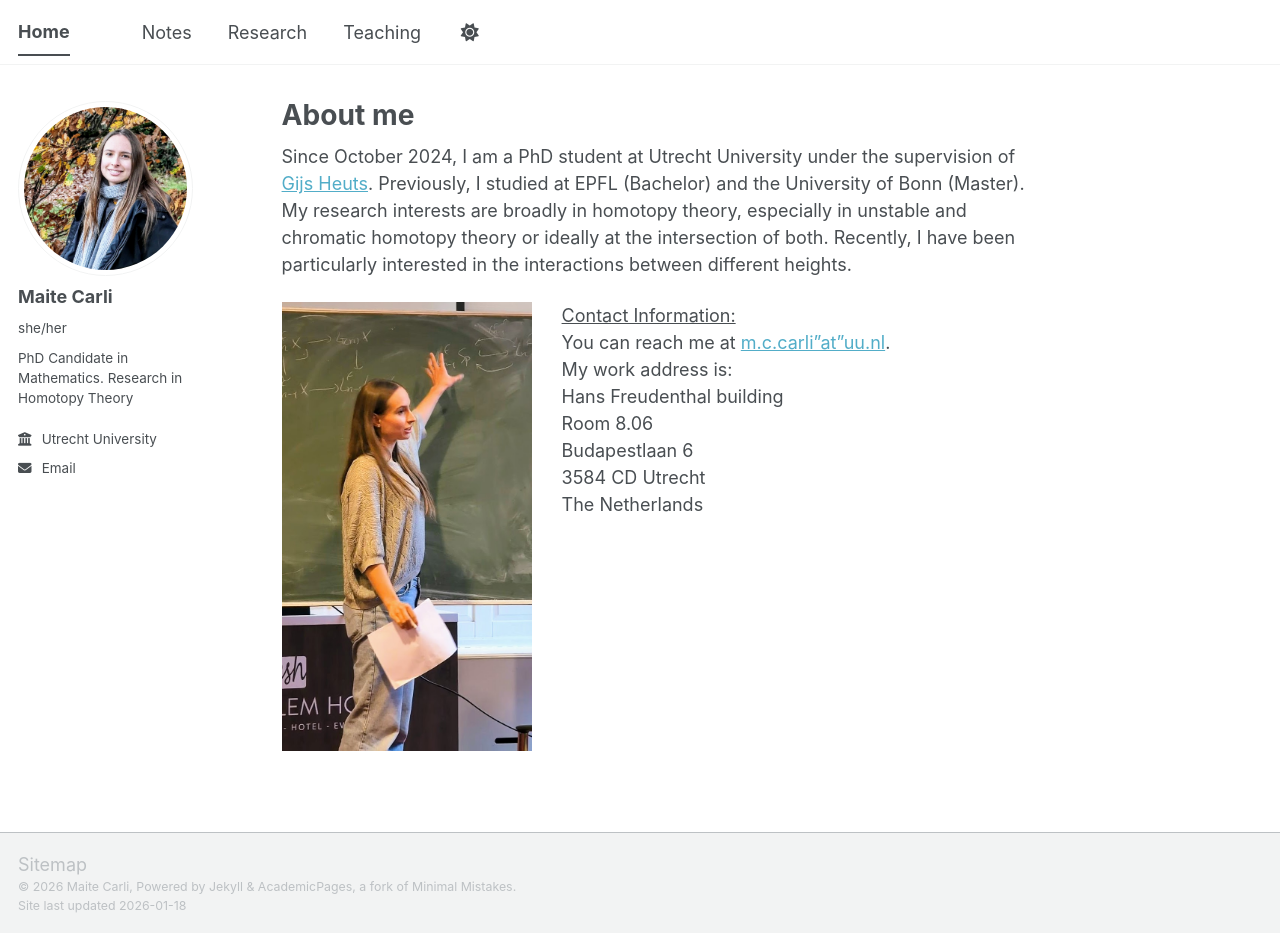
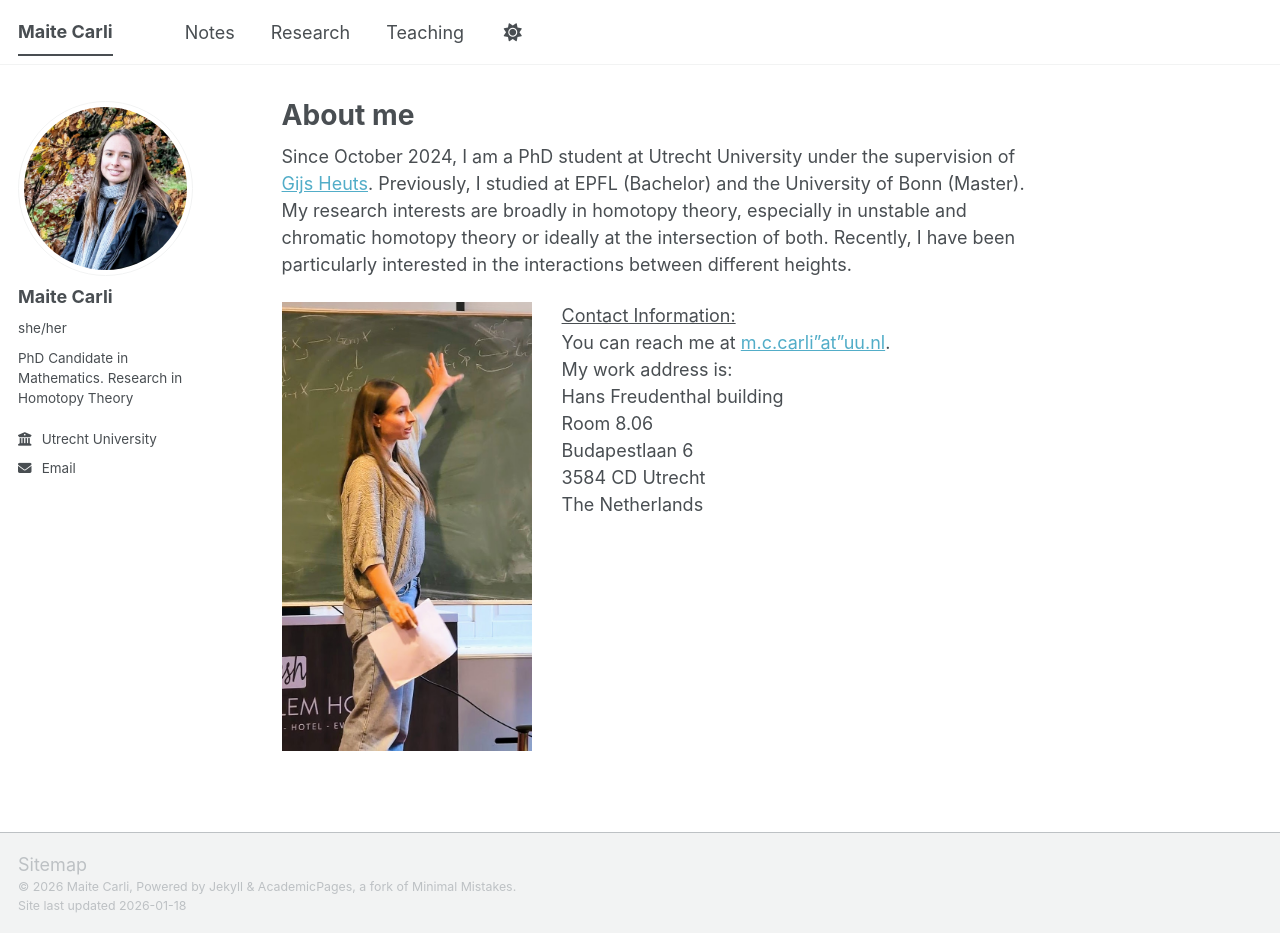
Before and after one commit to Maite-Carli/Maite-Carli.github.io, a Jekyll site: the page built from _pages/about.md, in a window 1280 px wide and 933 px high. Built offline with Jekyll 4.4.1, drawn with Linux system fonts in a browser that asks for light colours; a script bundle is joined from its source files by our own code; library files that are not in the unit come from our copies.

Commit message:
Update _config.yml

```diff
--- a/_config.yml
+++ b/_config.yml
@@ -9,7 +9,7 @@
 # Basic Site Settings
 locale                   : "en-US"
 site_theme               : "default" # The available themes options are "default", "air", "sunrise", "mint", "dirt" and "contrast"
-title                    : "Home"
+title                    : "Maite Carli"
 title_separator          : "-"
 name                     : &name "Maite Carli"
 description              : &description "PhD Candidate in Mathematics at Utrecht University"   # Update this with a general description of your site, this is the default if not overridden by a page
```
